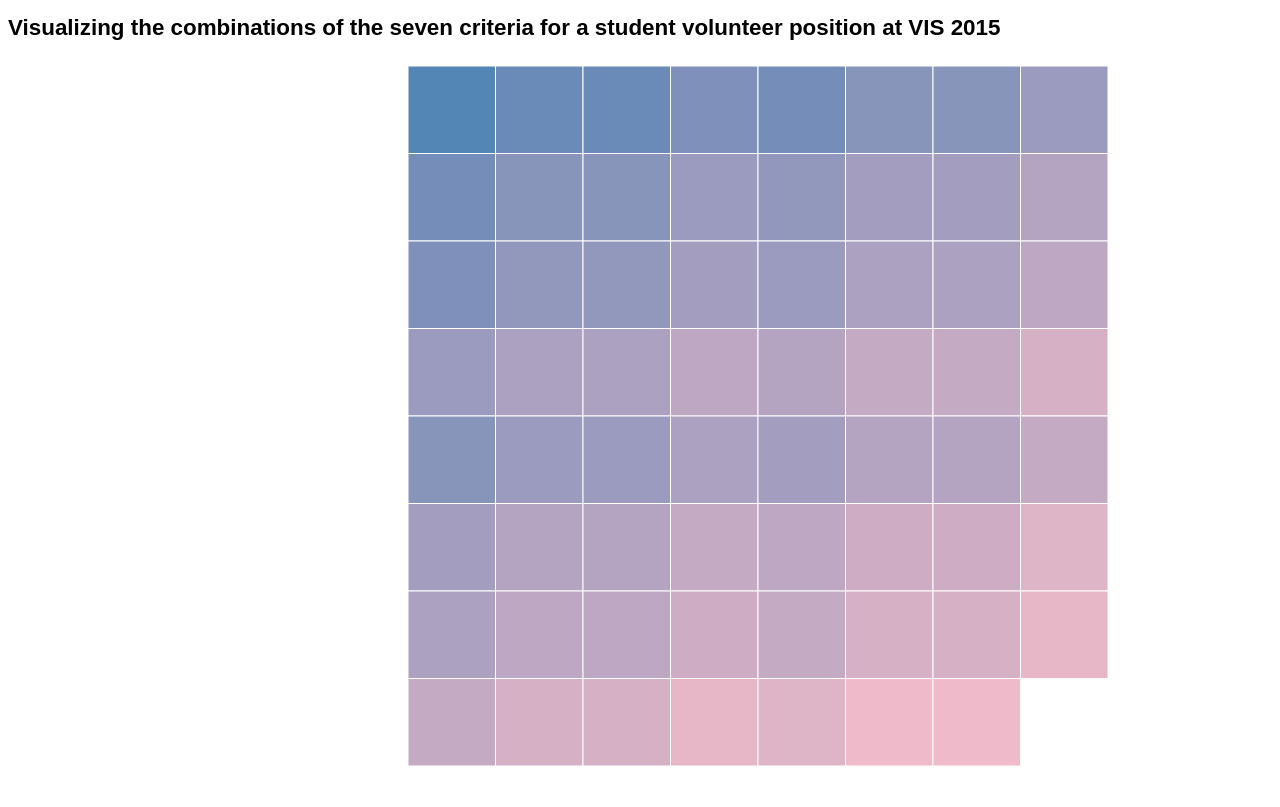
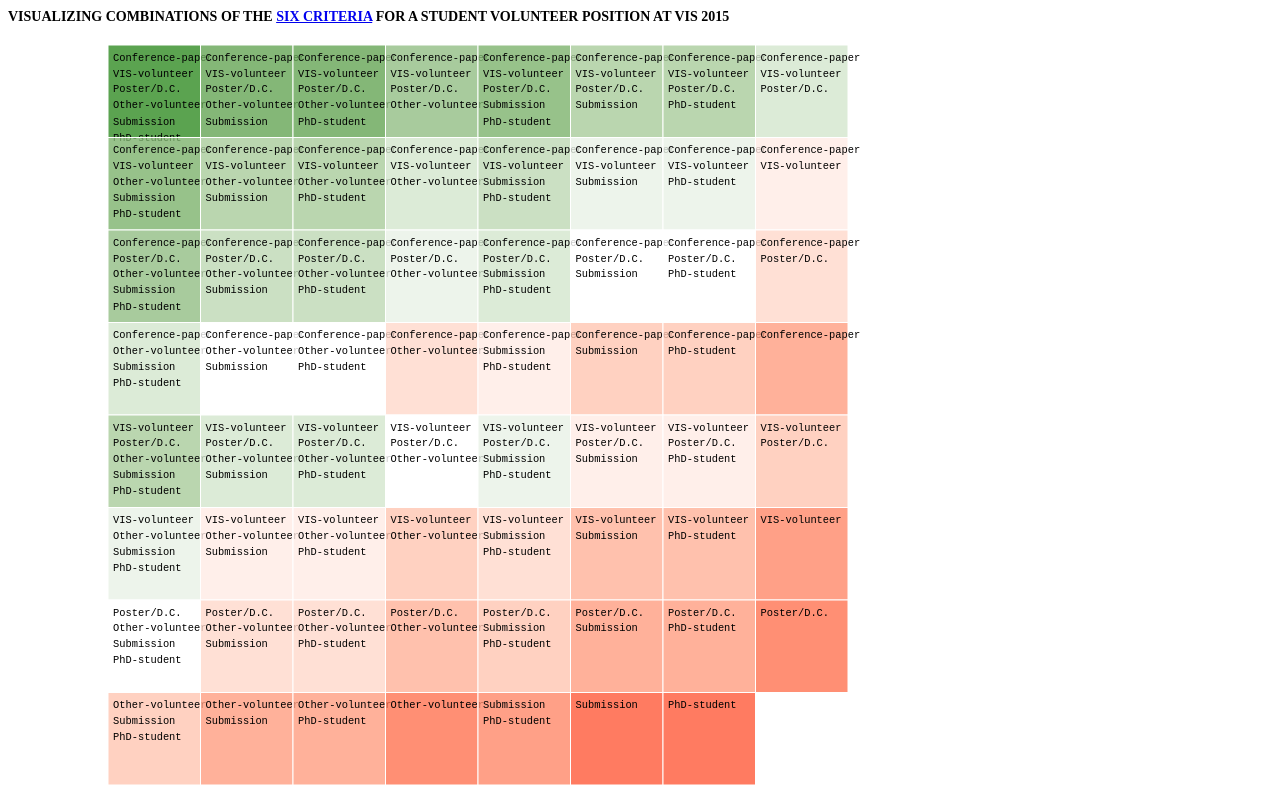
Before and after one commit to karthikbadam/SV-Vis, a plain HTML site: page index.html in a window 1280 px wide. Drawn offline with Linux system fonts and the light colour scheme.

Commit message:
needs axis

```diff
--- a/css/style.css
+++ b/css/style.css
@@ -1,11 +1,21 @@
 body {
-    font-family: fantasy;
+    font-family: Helvetica-light, serif;
     width: 100%;
     height: 100%;
-    font-size: 0.7em;
+    text-transform: uppercase;
 }
 
+h1 {
+    font-size: 14px;
+}
 #charts {
     width: 100%;
     height: 100%;
 }
+
+
+g text {
+    font-family: monospace;
+    font-size: 0.8em;
+    text-transform: none;
+}
--- a/index.html
+++ b/index.html
@@ -20,7 +20,7 @@
 <body>
     <h1>
 
-        Visualizing the combinations of the seven criteria for a student volunteer position at VIS 2015
+        Visualizing combinations of the <a href="http://www.vissv.org/visweektasksystem/htdocs/selection.html">six criteria</a> for a student volunteer position at VIS 2015
 
     </h1>
     <div id="charts">
--- a/js/main.js
+++ b/js/main.js
@@ -7,11 +7,11 @@
 
 var weights = [5, 4, 3, 3, 2, 2, 1];
 
-var variableNames = ["Conference paper", "Student Volunteer at VIS", "Poster/D.C.", "Student Volunteer before", "Submission under review", "PhD student", "MS student"];
+var variableNames = ["Conference-paper", "VIS-volunteer", "Poster/D.C.", "Other-volunteer", "Submission", "PhD-student", "MS-student"];
 
 var color = d3.scale.linear()
-    .domain([0, 20])
-    .range(["pink", "steelblue"])
+    .domain([0, 10, 20])
+    .range(["red", "white", "green"])
     .interpolate(d3.interpolateLab);
 
 
@@ -106,7 +106,7 @@
 
             } else {
 
-                text += variableNames[i] + " : ";
+                text += variableNames[i] + " ";
 
             }
         }
@@ -127,14 +127,14 @@
     deviceHeight = $(document).height();
 
     var margin = {
-                left: 400,
+        left: 100,
         top: 10,
         right: 10,
         bottom: 10
     };
 
     var width = deviceWidth * 0.99 - margin.left - margin.right;
-            var height = deviceHeight * 0.9 - margin.top - margin.bottom;
+    var height = deviceHeight * 0.95 - margin.top - margin.bottom;
 
     var cellWidth = width < height ? width / matrixCols : height / matrixRows;
 
@@ -165,18 +165,18 @@
             .data(row.filter(function (d) {
                 return d.value;
             }))
-                    .enter().append("rect")
-                    .attr("class", "cell")
-                    .attr("x", function (d) {
-                        return cellWidth * d.x;
+            .enter()
+            .append("g")
+            .attr("transform", function (d) {
+                return "translate(" + cellWidth * d.x + "," + cellWidth * d.y + ")";
             })
-                    .attr("y", function (d) {
-                        return cellWidth * d.y;
-                    })
+            .attr("class", "cell");
+
+        cell.append("rect")
             .attr("width", cellWidth)
             .attr("height", cellWidth)
             .style("fill-opacity", function (d) {
-                        return 1;
+                return 0.8;
             })
             .style("fill", function (d) {
                 return color(d.value);
@@ -186,21 +186,48 @@
             })
             .style("stroke-size", function (d) {
                 return "0.5px";
-                    })
-                    .append("title")
-                    .text(function (d) {
-
-                        return vectorToText(d.vector);
-
             });
 
+        cell.append("text")
+            .attr("width", cellWidth)
+            .attr("dx", function (d) {
+                return 5;
+            })
+            .attr("dy", function (d) {
+                return 1.5;
+            })
+            .text(function (d) {
+                return vectorToText(d.vector);
+            })
+            .call(wrap, cellWidth);
     }
 
 
-            function mouseover(p) {
+    function wrap(text, width) {
+        text.each(function () {
+            var text = d3.select(this),
+                words = text.text().split(/\s+/).reverse(),
+                word,
+                line = [],
+                lineNumber = 0,
+                lineHeight = 0.4, // ems
+                y = text.attr("y"),
+                dy = parseFloat(text.attr("dy")),
+                dx = parseFloat(text.attr("dx")),
+                tspan = text.text(null).append("tspan").attr("x", 0).attr("y", y).attr("dx", dx).attr("dy", dy + "em");
+            while (word = words.pop()) {
+                line.push(word);
+                tspan.text(line.join(" "));
+                if (tspan.node().getComputedTextLength() > width) {
+                    line.pop();
+                    tspan.text(line.join(" "));
+                    line = [word];
+                    tspan = text.append("tspan").attr("x", 0).attr("y", y).attr("dx", dx).attr("dy", ++lineNumber * 0.025 * lineHeight + dy + "em").text(word);
+                }
+            }
+        });
+    }
 
-
-            }
 
 
     //now drawing each text
```
Lines whose indentation alone changed are shown as unchanged.
